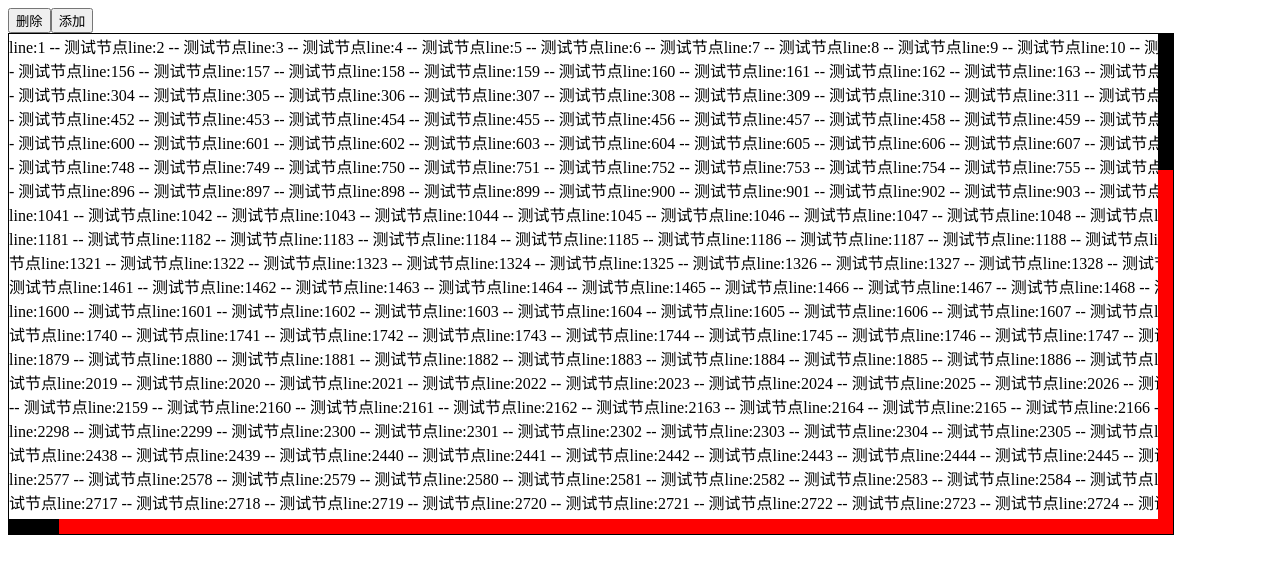
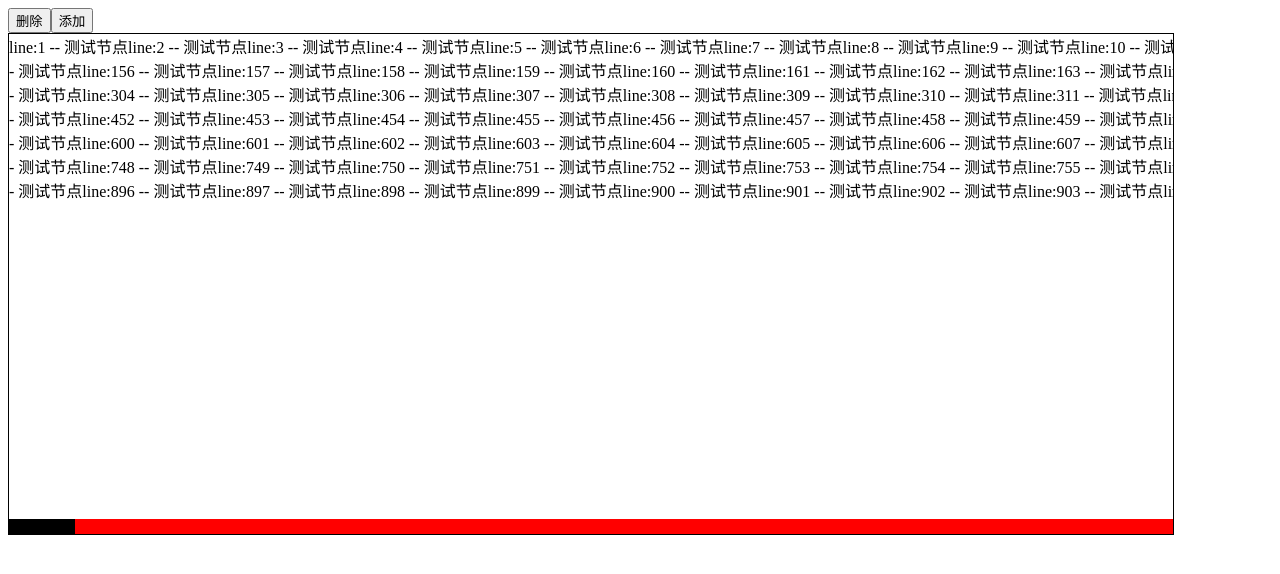
Before and after one commit to DanielJones2000/virtual-scrollbar, a Vue app: page / in a window 1280 px wide. Shown: the top 574 px of the page. Built offline with nearby package versions, Linux system fonts and the light colour scheme.

Commit message:
feat(*):完善功能

```diff
--- a/src/App.vue
+++ b/src/App.vue
@@ -20,7 +20,7 @@ export default {
     },
     data () {
         return {
-            total: 10000
+            total: 1000
         }
     },
     methods: {
--- a/src/ScrollBar.vue
+++ b/src/ScrollBar.vue
@@ -17,10 +17,14 @@
             </div>
         </div>
         <!-- 水平滚动条 -->
-        <div class="common-scrollBar-horizontal">
+        <div v-if="showHorizontal"
+             class="common-scrollBar-horizontal">
             <div ref="horizontalScrollBar"
                  class="common-scrollBar-horizontal-track">
-                <div class="common-scrollBar-horizontal-thumb"></div>
+                <div class="common-scrollBar-horizontal-thumb"
+                     :style="horizontalSliderStyle"
+                     @pointerdown="pointerdown('horizontal', $event)">
+                </div>
             </div>
         </div>
     </div>
@@ -34,6 +38,13 @@ export default {
                 height: `${this.verticalSliderSize}px`,
                 top: `${this.verticalSliderY}px`
             }
+        },
+        horizontalSliderStyle () {
+            // 水平滚动条
+            return {
+                width: `${this.horizontalSliderSize}px`,
+                left: `${this.horizontalSliderX}px`
+            }
         }
     },
     props: {
@@ -43,7 +54,7 @@ export default {
         },
         overflowY: {
             type: Boolean,
-            default: false
+            default: true
         },
     },
     data () {
@@ -58,18 +69,26 @@ export default {
             viewportHeight: 0,
             // 滑块最小的尺寸
             minSliderSize: 30,
-            // 垂直方向滚动条的高度
+            // 垂直方向滚动条的高
             verticalScrollBarHeight: 0,
             // 垂直方向滑块大小（按比例显示）
             verticalSliderSize: 0,
             // 垂直方向滑块移动的位置
             verticalSliderY: 0,
-            // 垂直方向滚动条内容大小的比例
+            // 垂直滚动条与垂直滚动区域的比例
             verticalRatio: 1,
             // 是否显示垂直滚动条
             showVertical: true,
+            // 水平方向滚动条的宽
+            horizontalScrollBarWidth: 0,
+            // 水平方向滑块大小（按比例显示）
+            horizontalSliderSize: 0,
+            // 水平方向滑块移动的位置
+            horizontalSliderX: 0,
+            // 水平滚动条与水平滚动区域的比例
+            horizontalRatio: 0,
             // 是否显示水平滚动条
-            showHorizontalTrack: false,
+            showHorizontal: true,
             // 是否激活鼠标移动和抬起标识
             activeBlock: false,
             // 鼠标点信息
@@ -128,6 +147,29 @@ export default {
             }
             this.verticalRatio = (this.verticalScrollBarHeight - this.verticalSliderSize) / (this.scrollHeight - this.viewportHeight)
         },
+        computeHorizontal () {
+            // 计算水平滚动条的数据
+            const horizontalRatio = this.horizontalScrollBarWidth / this.scrollWidth
+            this.showHorizontal = true
+            if (horizontalRatio === 1) {
+                this.showHorizontal = false
+            }
+            this.horizontalSliderSize = this.horizontalScrollBarWidth * horizontalRatio
+            if (this.horizontalSliderSize < this.minSliderSize) {
+                this.horizontalSliderSize = this.minSliderSize
+            }
+            if (this.horizontalSliderSize > this.horizontalScrollBarWidth) {
+                this.horizontalSliderSize = this.horizontalScrollBarWidth
+                this.showHorizontal = false
+            }
+            if (this.horizontalSliderX > 0 && (this.horizontalSliderX + this.horizontalSliderSize) >= this.horizontalScrollBarWidth) {
+                this.horizontalSliderX = this.horizontalScrollBarWidth - this.horizontalSliderSize
+            }
+            if (this.horizontalSliderX <= 0) {
+                this.horizontalSliderX = 0
+            }
+            this.horizontalRatio = (this.horizontalScrollBarWidth - this.horizontalSliderSize) / (this.scrollWidth - this.viewportWidth)
+        },
         resetSize () {
             const { clientWidth, clientHeight, scrollHeight, scrollWidth } = this.$refs.container
             this.scrollHeight = scrollHeight
@@ -135,10 +177,18 @@ export default {
             this.viewportWidth = clientWidth
             this.viewportHeight = clientHeight
             if (this.$refs.verticalScrollBar) {
+                // 获取垂直滚动条的高
                 this.verticalScrollBarHeight = this.$refs.verticalScrollBar.clientHeight
             }
+            if (this.$refs.horizontalScrollBar) {
+                // 获取水平滚动条的宽
+                this.horizontalScrollBarWidth = this.$refs.horizontalScrollBar.clientWidth
+            }
+            if (this.overflowY) {
+                this.computeVertical()
+            }
             if (this.overflowX) {
-                this.computeVertical()
+                this.computeHorizontal()
             }
         },
         pointerdown (type, e) {
@@ -150,6 +200,7 @@ export default {
                 y: clientY
             }
             this.point.current.y = this.verticalSliderY
+            this.point.current.x = this.horizontalSliderX
         },
         pointerup (e) {
             if (!this.activeBlock) return
@@ -162,6 +213,10 @@ export default {
                 const diffY = clientY - this.point.start.y
                 this.verticalSliderY = diffY + this.point.current.y
                 this.verticalMove()
+            } else if (this.type === 'horizontal') {
+                const diffX = clientX - this.point.start.x
+                this.horizontalSliderX = diffX + this.point.current.x
+                this.horizontalMove()
             }
         },
         verticalMove () {
@@ -172,6 +227,15 @@ export default {
                 this.verticalSliderY = this.verticalScrollBarHeight - this.verticalSliderSize
             }
             this.$refs.container.scrollTop = this.verticalSliderY / this.verticalRatio
+        },
+        horizontalMove () {
+            if (this.horizontalSliderX <= 0) {
+                this.horizontalSliderX = 0
+            }
+            if (this.horizontalSliderX + this.horizontalSliderSize > this.horizontalScrollBarWidth) {
+                this.horizontalSliderX = this.horizontalScrollBarWidth - this.horizontalSliderSize
+            }
+            this.$refs.container.scrollLeft = this.horizontalSliderX / this.horizontalRatio
         },
         mousewheel (event) {
             const delta = event.wheelDelta
@@ -230,10 +294,10 @@ export default {
         width: 100%;
         height: 15px;
         background: red;
+        position: relative;
         &-track {
             width: calc(100% - 15px);
             height: 100%;
-            position: relative;
         }
         &-thumb {
             width: 50px;
```
